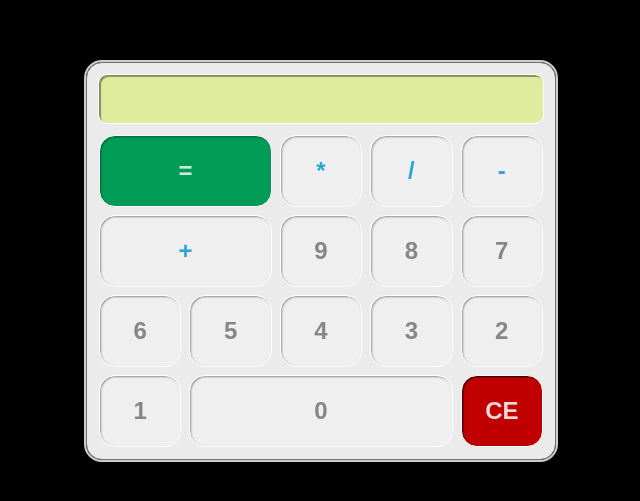
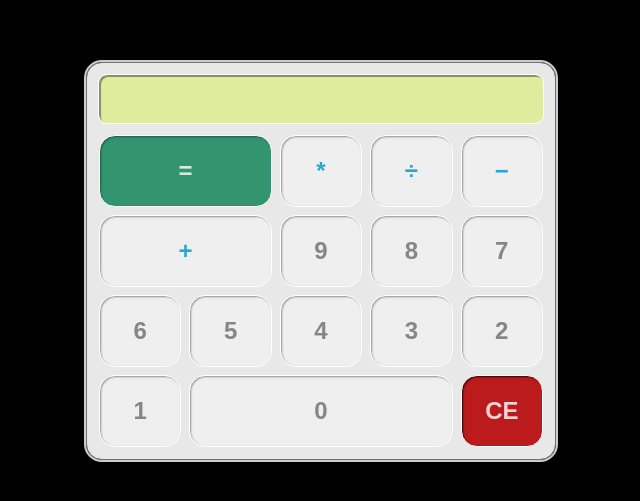
Before and after one commit to lakshya0246/botpress-calculator-app, a React (Create React App) app: page / in a window 1280 px wide. Shown: the part 139-640 px from the top of the page, without its empty margins (319-959 px from the left). Built offline with nearby package versions, Linux system fonts and the light colour scheme.

Commit message:
update colors

```diff
--- a/src/App.scss
+++ b/src/App.scss
@@ -5,7 +5,7 @@
   height: 100vh;
   width: 100%;
   overflow-y: scroll;
-  background-color: black;
+  background-color: var(--color-black);
   padding: 2px;
 }
 
@@ -17,9 +17,9 @@
   padding: 12px;
   width: 100%;
   max-width: 470px;
-  background: hsl(0, 0%, 92%);
-  border: 1px solid rgb(112, 112, 112);
-  outline: 2px solid rgba(255, 255, 255, 0.8);
+  background: var(--color-gray-05);
+  border: 1px solid var(--color-gray-5);
+  outline: 2px solid var(--color-white-a80);
 }
 
 .spacer {
--- a/src/Calculator/Calculator.types.ts
+++ b/src/Calculator/Calculator.types.ts
@@ -1,7 +1,7 @@
 export enum MathOperators {
   MULTIPLY = "*",
-  DIVIDE = "/",
-  SUBTRACT = "-",
+  DIVIDE = "÷",
+  SUBTRACT = "−",
   ADD = "+",
 }
 
--- a/src/CalculatorKeys/CalculatorKeys.module.scss
+++ b/src/CalculatorKeys/CalculatorKeys.module.scss
@@ -35,8 +35,8 @@
   font-weight: 700;
   font-size: 24px;
   cursor: pointer;
-  border: 1px solid rgb(255, 255, 255);
-  box-shadow: inset 1px 1px 2px rgba(0, 0, 0, 0.4);
+  border: 1px solid var(--color-white);
+  box-shadow: inset 1px 1px 2px var(--color-black-a40);
   -webkit-tap-highlight-color: transparent;
 
   &:hover,
@@ -44,9 +44,7 @@
     outline: none;
   }
   &:active {
-    background: rgb(228, 228, 228);
-  }
-  .content {
+    background: var(--color-gray-1);
   }
 }
 
@@ -57,33 +55,34 @@
 
 .negativeActionButton {
   @extend .default-button;
-  color: rgba(255, 255, 255, 0.841);
-  background: rgb(192, 0, 0);
-  box-shadow: inset 1px 1px 2px rgba(0, 0, 0, 0.9);
+  color: var(--color-white-a80);
+  background: var(--color-red);
+  box-shadow: inset 1px 1px 2px var(--color-black-a90);
 
   &:hover {
-    background: rgb(209, 0, 0);
+    background: var(--color-red-lighter);
   }
   &:active {
-    background: rgb(168, 0, 0);
-    color: white;
+    background: var(--color-red-lighter);
+    color: var(--color-white);
   }
 }
 
 .equalsActionButton {
   @extend .default-button;
-  color: rgb(255, 255, 255, 0.8);
-  background: rgb(0, 155, 85);
+  color: var(--color-white-a80);
+  background: var(--color-green);
   &:hover {
-    background: rgb(0, 164, 90);
+    background: var(--color-green-lighter);
   }
   &:active {
-    background: rgb(0, 124, 68);
-    color: rgb(255, 255, 255);
+    background: var(--color-green-darker);
+    color: var(--color-white);
   }
 }
 
 .operatorButton {
   @extend .default-button;
-  color: rgb(43, 166, 210);
+  color: var(--color-blue);
+  font-weight: 900;
 }
--- a/src/CalculatorScreen/CalculatorScreen.module.scss
+++ b/src/CalculatorScreen/CalculatorScreen.module.scss
@@ -1,22 +1,22 @@
 .latticeFilter {
-  background-image: linear-gradient(0deg, transparent 50%, var(--color-screen-a70) 50%),
-    linear-gradient(90deg, transparent 50%, var(--color-screen-a70) 50%);
+  background-image: linear-gradient(0deg, transparent 50%, var(--color-slime-a70) 50%),
+    linear-gradient(90deg, transparent 50%, var(--color-slime-a70) 50%);
   background-size: 2px 2px;
 }
 
 .screen {
   font-family: "Press Start 2P", sans-serif;
   position: relative;
-  background: var(--color-screen);
+  background: var(--color-slime);
   height: 48px;
   width: 100%;
-  box-shadow: inset 2px 2px 1px rgba($color: #000000, $alpha: 0.4);
+  box-shadow: inset 2px 2px 1px var(--color-black-a40);
   border-radius: 8px;
   outline: 1px solid white;
   font-weight: 700;
   font-size: 26px;
   padding: 0 8px;
-  color: rgb(0, 106, 145);
+  color: var(--color-blue-darker);
   display: flex;
   align-items: center;
   line-height: 30px;
--- a/src/colors.scss
+++ b/src/colors.scss
@@ -1,4 +1,26 @@
 :root {
-  --color-screen: hsl(69, 66%, 77%);
-  --color-screen-a70: hsla(69, 66%, 77%, 0.6);
+  --color-slime: hsla(69, 66%, 77%, 1);
+  --color-slime-a70: hsla(69, 66%, 77%, 0.6);
+
+  --color-gray-05: hsl(0, 0%, 91%);
+  --color-gray-1: hsl(0, 0%, 87%);
+  --color-gray-5: hsl(0, 0%, 44%);
+
+  --color-black: hsla(0, 0%, 0%, 1);
+  --color-black-a90: hsla(0, 0%, 0%, 0.8);
+  --color-black-a40: hsla(0, 0%, 0%, 0.4);
+
+  --color-white: hsla(0, 0%, 100%, 1);
+  --color-white-a80: hsla(0, 0%, 100%, 0.8);
+
+  --color-green: hsl(158, 49%, 39%);
+  --color-green-lighter: hsl(158, 54%, 45%);
+  --color-green-darker: hsl(158, 67%, 25%);
+
+  --color-red: hsl(359, 75%, 42%);
+  --color-red-lighter: hsl(0, 100%, 41%);
+  --color-red-darker: hsl(0, 100%, 33%);
+
+  --color-blue: rgb(43, 166, 210);
+  --color-blue-darker: rgb(0, 106, 145);
 }
```
Also changed, not shown: 1 other file (tests, documents, lock files or other folders).
